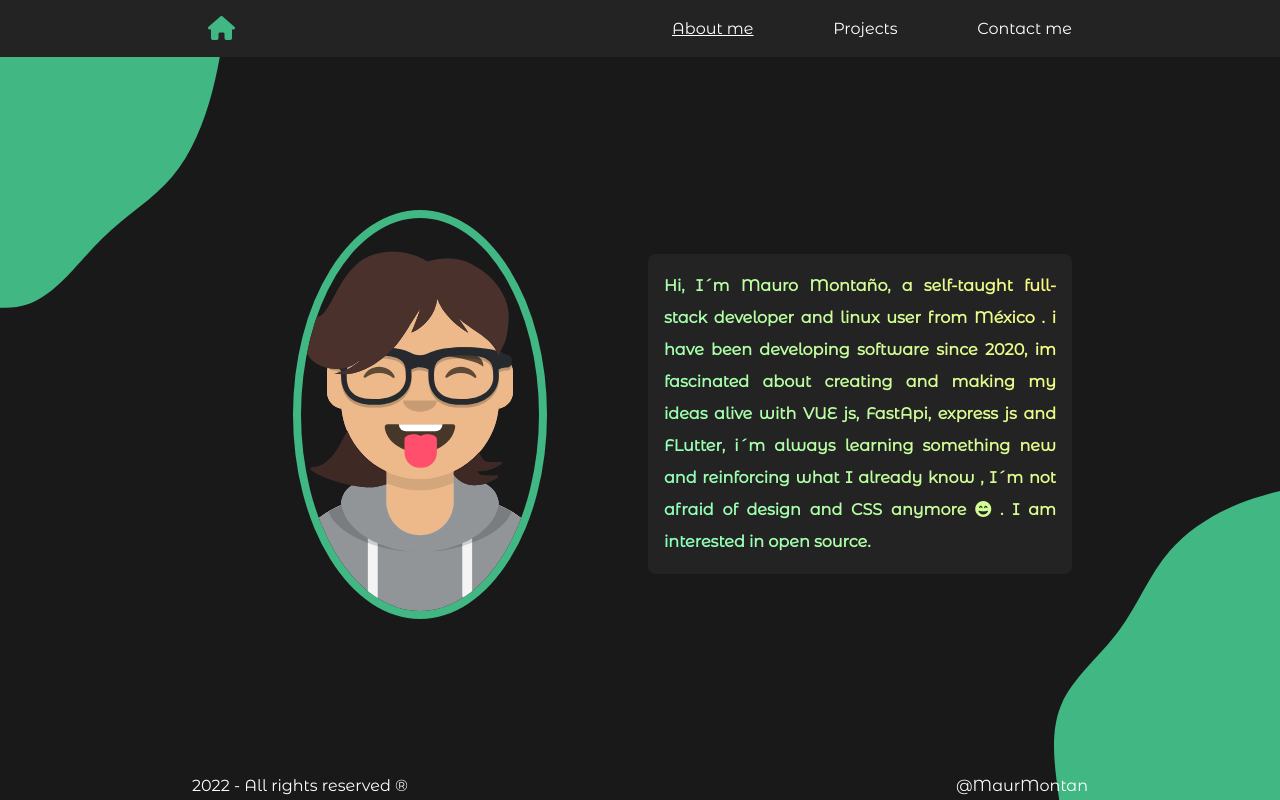
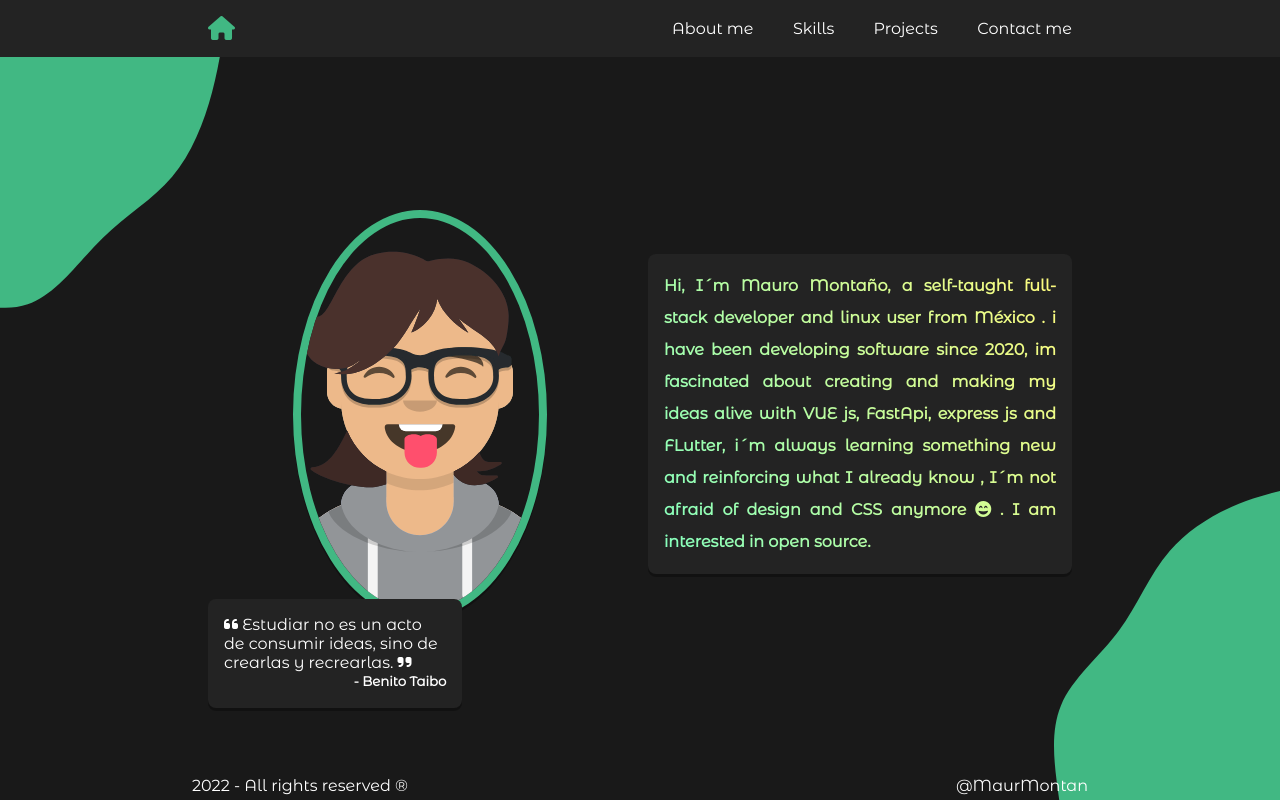
Before and after one commit to MauroMontan/My-portfolio, a Vue app: page /#/ in a window 1280 px wide. Both pictures are taken after a click on the item "About me". Built offline with nearby package versions, Linux system fonts and the light colour scheme.

Commit message:
adding skill page

```diff
--- a/src/components/components.ts
+++ b/src/components/components.ts
@@ -2,4 +2,5 @@ import Layout from "./layout.vue";
 import Header from "./header.vue";
 import Footer from "./footer.vue";
 import InfoCard from "./info_card.vue";
-export { Layout, Header, Footer, InfoCard };
+import SkillCard from "./skill_card.vue";
+export { Layout, Header, Footer, InfoCard, SkillCard };
--- a/src/components/header.vue
+++ b/src/components/header.vue
@@ -1,4 +1,15 @@
-<script setup lang="ts"></script>
+<script setup lang="ts">
+import { reactive } from "vue";
+
+const Menu = reactive({
+  links: [
+    { to: "/about", name: "About me" },
+    { to: "/skills", name: "Skills" },
+    { to: "/about", name: "Projects" },
+    { to: "/about", name: "Contact me" },
+  ],
+});
+</script>
 <template>
   <nav>
     <div class="title">
@@ -12,9 +23,9 @@
     </div>
     <div class="links">
       <ul>
-        <li><router-link to="/about"> About me </router-link></li>
-        <li>Projects</li>
-        <li>Contact me</li>
+        <li v-for="link in Menu.links">
+          <router-link :to="link.to"> {{ link.name }} </router-link>
+        </li>
       </ul>
     </div>
   </nav>
@@ -56,6 +67,15 @@ i {
   cursor: pointer;
 }
 
+.links ul li a:hover {
+  color: #41b883;
+  font-weight: bold;
+}
+
+.links ul li a {
+  text-decoration: none;
+}
+
 @media (max-width: 768px) {
   nav {
     width: 90%;
--- /dev/null
+++ b/src/components/skill_card.vue
@@ -0,0 +1,64 @@
+<script setup lang="ts">
+interface Skill {
+  technology: string;
+  icon: string;
+  description: string;
+}
+
+defineProps<{
+  skill: Skill;
+}>();
+</script>
+
+<template>
+  <div class="card">
+    <div class="icon">
+      <img :src="skill.icon" alt="skill image" />
+    </div>
+    <div class="about">
+      <h3>{{ skill.technology }}</h3>
+      <p>
+        {{ skill.description }}
+      </p>
+    </div>
+  </div>
+</template>
+
+<style scoped>
+.card {
+  box-shadow: 0 3px 0 rgba(0, 0, 0, 0.3);
+  height: 8rem;
+  background-color: #232323;
+  display: flex;
+  width: 100%;
+  overflow: hidden;
+  border-radius: 0.5rem;
+}
+
+.card .icon {
+  background-color: white;
+  padding: 0.5rem;
+  width: 20%;
+}
+
+.card .icon img {
+  width: 100%;
+  height: 100%;
+}
+
+.about {
+  padding: 1rem;
+  width: 80%;
+  text-align: justify;
+  display: flex;
+  flex-direction: column;
+  align-items: flex-start;
+  justify-content: space-between;
+}
+
+@media (max-width: 768px) {
+  .about {
+    font-size: 0.8rem;
+  }
+}
+</style>
--- a/src/router/index.ts
+++ b/src/router/index.ts
@@ -1,5 +1,5 @@
 import { createRouter, createWebHashHistory } from "vue-router";
-import { Home, About } from "../views/views";
+import { Home, About, Skills } from "../views/views";
 
 const routes = [
   {
@@ -10,6 +10,10 @@ const routes = [
     path: "/about",
     component: About,
   },
+  {
+    path: "/skills",
+    component: Skills,
+  },
 ];
 
 const router = createRouter({
--- a/src/views/about_me_view.vue
+++ b/src/views/about_me_view.vue
@@ -5,6 +5,14 @@
     <div class="photo">
       <div class="frame">
         <img src="../assets/about_avatar.svg" alt="about avatar" />
+      </div>
+      <div class="quote">
+        <p>
+          <i class="fa-solid fa-quote-left"></i> Estudiar no es un acto de
+          consumir ideas, sino de crearlas y recrearlas.
+          <i class="fa-solid fa-quote-right"></i>
+        </p>
+        <h5>- Benito Taibo</h5>
       </div>
     </div>
     <div class="content">
@@ -32,17 +40,40 @@
   justify-content: space-between;
 }
 
+hr {
+  margin-bottom: 1rem;
+}
+
 .photo {
   height: 100%;
   width: 100%;
   display: flex;
   align-items: center;
   justify-content: center;
+  position: relative;
+}
+
+.quote {
+  position: absolute;
+  background-color: #232323;
+  box-shadow: 0 3px 0 rgba(0, 0, 0, 0.3);
+  padding: 1rem;
+  border-radius: 0.5rem;
+  bottom: 3rem;
+  line-height: 1.2rem;
+  left: 0;
+
+  width: 60%;
+}
+
+h5 {
+  text-align: end;
 }
 
 .frame {
   height: 60%;
   width: 60%;
+  box-shadow: 0 3px 0 rgba(0, 0, 0, 0.3);
   border-radius: 50%;
   border: solid 0.5rem #41b883;
   overflow: hidden;
@@ -60,6 +91,7 @@
   padding: 1rem;
   width: 100%;
   border-radius: 0.5rem;
+  box-shadow: 0 3px 0 rgba(0, 0, 0, 0.3);
   text-align: justify;
   line-height: 2rem;
 }
@@ -81,6 +113,15 @@
   }
   .content {
     line-height: 1.5rem;
+    font-size: 0.9rem;
+  }
+  .quote {
+    left: unset;
+    bottom: -1rem;
+    width: 60%;
+    right: 0;
+    font-size: 0.7rem;
+    padding: 0.5rem;
   }
 }
 </style>
--- /dev/null
+++ b/src/views/skill_view.vue
@@ -0,0 +1,78 @@
+<script setup lang="ts">
+import { reactive } from "vue";
+import { SkillCard } from "../components/components";
+
+const skills = reactive({
+  backend: [
+    {
+      technology: "FastApi",
+      icon: "https://cdn.jsdelivr.net/gh/devicons/devicon/icons/fastapi/fastapi-original.svg",
+      description:
+        "I have been creating fast and usefull REST-APIS, hosted on deta and azue. with postgresql and NosSQL deta database",
+    },
+    {
+      technology: "Azure",
+      icon: "https://cdn.jsdelivr.net/gh/devicons/devicon/icons/azure/azure-original.svg",
+      description: "azure",
+    },
+    {
+      technology: "Express",
+      icon: "https://cdn.jsdelivr.net/gh/devicons/devicon/icons/express/express-original.svg",
+      description: "backend rest framework",
+    },
+  ],
+});
+</script>
+
+<template>
+  <div class="skills">
+    <div class="content backend-info">
+      <div class="title">
+        <h2>Back-end skills</h2>
+      </div>
+      <SkillCard v-for="skill in skills.backend" :skill="skill" />
+    </div>
+    <div class="content fronted-info">
+      <div class="title"><h2>Front-end Skills</h2></div>
+    </div>
+  </div>
+</template>
+
+<style scoped>
+.skills {
+  height: 100%;
+  width: 100%;
+  display: grid;
+  grid-template-columns: repeat(2, 1fr);
+  gap: 2rem;
+}
+.content {
+  display: flex;
+  height: 100%;
+  width: 100%;
+  gap: 1rem;
+
+  position: relative;
+  border-radius: 0.5rem;
+  flex-direction: column;
+  align-items: center;
+  justify-content: center;
+}
+
+.title {
+  position: absolute;
+  top: -0.5rem;
+  right: -1rem;
+  background-color: tomato;
+  box-shadow: 0 3px 0 rgba(0, 0, 0, 0.3);
+
+  padding: 0.5rem;
+  border-radius: 0.5rem;
+}
+
+@media (max-width: 768px) {
+  .skills {
+    grid-template-columns: repeat(1, 1fr);
+  }
+}
+</style>
--- a/src/views/views.ts
+++ b/src/views/views.ts
@@ -2,5 +2,5 @@
 
 import Home from "./home_view.vue";
 import About from "./about_me_view.vue";
-
-export { Home, About };
+import Skills from "./skill_view.vue";
+export { Home, About, Skills };
```
